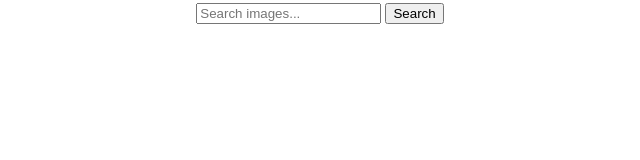
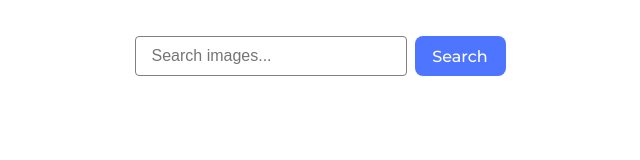
Before and after one commit to regina-kuzmiv/goit-js-hw-11, a website built with Vite: page src/index.html in a window 1280 px wide. Shown: the whole page, without its empty margins (320-960 px from the left). Built offline with nearby package versions, Linux system fonts and the light colour scheme; a web font is replaced by a local one; what simplelightbox would draw is missing.

Commit message:
added input and gallery

```diff
--- a/src/css/base.css
+++ b/src/css/base.css
@@ -9,6 +9,7 @@
     Oxygen,
     Ubuntu,
     Cantarell,
+    Montserrat,
     'Open Sans',
     'Helvetica Neue',
     sans-serif;
@@ -38,6 +39,8 @@ body {
 
   justify-content: center;
   align-items: center;
+
+  font-family: 'Montserrat', sans-serif;
 }
 
 main {
--- a/src/css/form.css
+++ b/src/css/form.css
@@ -0,0 +1,46 @@
+form {
+  display: flex;
+  justify-content: center;
+  align-items: center;
+
+  margin-top: 36px;
+  gap: 8px;
+}
+
+.form button {
+  width: 91px;
+  height: 40px;
+  border-radius: 8px;
+
+  background-color: #4e75ff;
+  color: #fff;
+  outline: none;
+
+  font-family: 'Montserrat', sans-serif;
+  font-weight: 500;
+  font-size: 16px;
+  letter-spacing: 1.5;
+  padding: 8px 16px;
+  border-style: none;
+}
+.form button:hover {
+  background-color: #6c8cff;
+}
+.form input {
+  height: 40px;
+  width: 272px;
+  border: 1px solid #808080;
+  border-radius: 4px;
+
+  font-size: 16px;
+  color: #808080;
+  padding: 8px 16px;
+}
+.form input:hover {
+  border-color: #000000;
+}
+.form input:focus {
+  border-color: #4e75ff;
+  outline: none;
+  color: #2e2f42;
+}
--- a/src/css/gallery.css
+++ b/src/css/gallery.css
@@ -13,6 +13,7 @@
 
 .gallery-item {
   flex: 1 1 calc((100% - 48px) / 3);
+  width: 360px;
   height: 200px;
   overflow: hidden;
   border: 1px solid #808080;
@@ -20,7 +21,7 @@
 
 .gallery-image {
   width: 100%;
-  height: 100%;
+  height: 152px;
   object-fit: cover;
   transition: transform 0.3s ease;
 }
@@ -44,13 +45,24 @@
 .info-img {
   display: flex;
   align-items: center;
+  justify-content: space-between;
+
   gap: 12px;
   height: 48px;
+  background-color: #fff;
+
+  font-weight: 400;
+  font-size: 12px;
+  line-height: 16px;
+  letter-spacing: 0.04em;
+  padding: 0 20px;
 }
 
 .info {
   display: flex;
   flex-direction: column;
+  align-items: center;
+  justify-content: space-between;
 }
 
 .info-label {
--- a/src/index.html
+++ b/src/index.html
@@ -5,6 +5,12 @@
     <link rel="icon" type="image/svg+xml" href="/favicon.svg" />
     <meta name="viewport" content="width=device-width, initial-scale=1.0" />
     <title>Vanilla App Template</title>
+    <link rel="preconnect" href="https://fonts.googleapis.com" />
+    <link rel="preconnect" href="https://fonts.gstatic.com" crossorigin />
+    <link
+      href="https://fonts.googleapis.com/css2?family=Caprasimo&family=Montserrat:ital,wght@0,100..900;1,100..900&family=Outfit:wght@100..900&display=swap"
+      rel="stylesheet"
+    />
     <link rel="stylesheet" href="./css/styles.css" />
   </head>
   <body>
--- a/src/js/render-functions.js
+++ b/src/js/render-functions.js
@@ -58,4 +58,3 @@ export const showLoader = () => {
 export const hideLoader = () => {
   refs.loader.classList.remove('is-visible');
 };
-console.log(refs.loader);
--- a/src/main.js
+++ b/src/main.js
@@ -45,4 +45,5 @@ refs.formEl.addEventListener('submit', e => {
       .catch(error => console.log(error))
       .finally(() => hideLoader());
   }, 0);
+  e.target.reset();
 });
```
